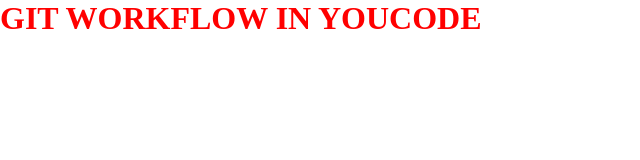
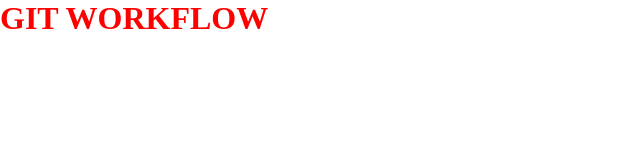
Before and after one commit to KhadijaZahir/github-workshop, a plain HTML site: page index.html in a window 1280 px wide. Shown: the whole page, without its empty margins (0-640 px from the left). Drawn offline with Linux system fonts and the light colour scheme; files that its build step writes are made by us from their sources.

Commit message:
small change

```diff
--- a/index.html
+++ b/index.html
@@ -10,7 +10,7 @@
 
 <body>
 
-    <h1 class="some-heading" style="color: #ff0000">GIT WORKFLOW IN YOUCODE</h1>
+    <h1 class="some-heading" style="color: #ff0000">GIT WORKFLOW</h1>
 
 </body>
 
```
